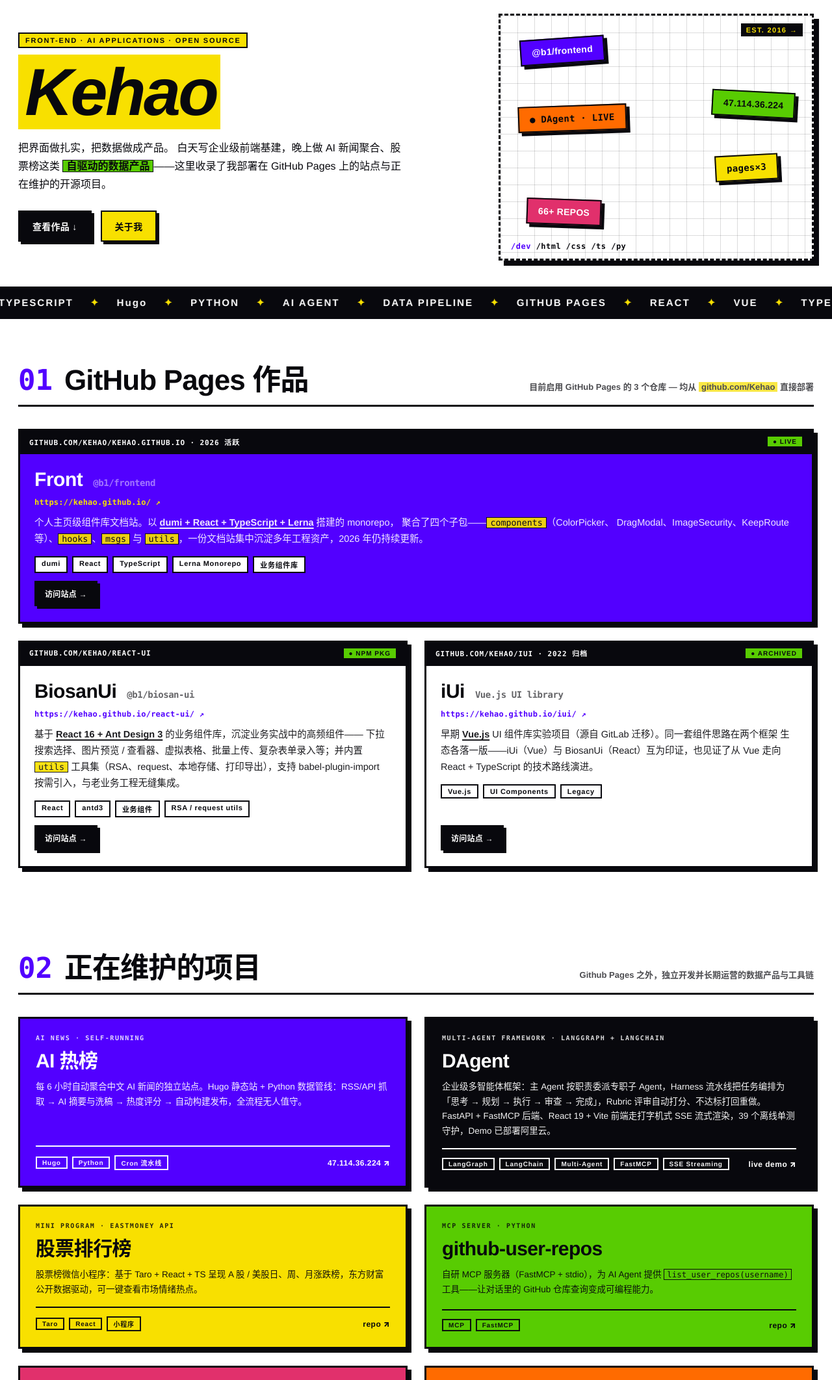
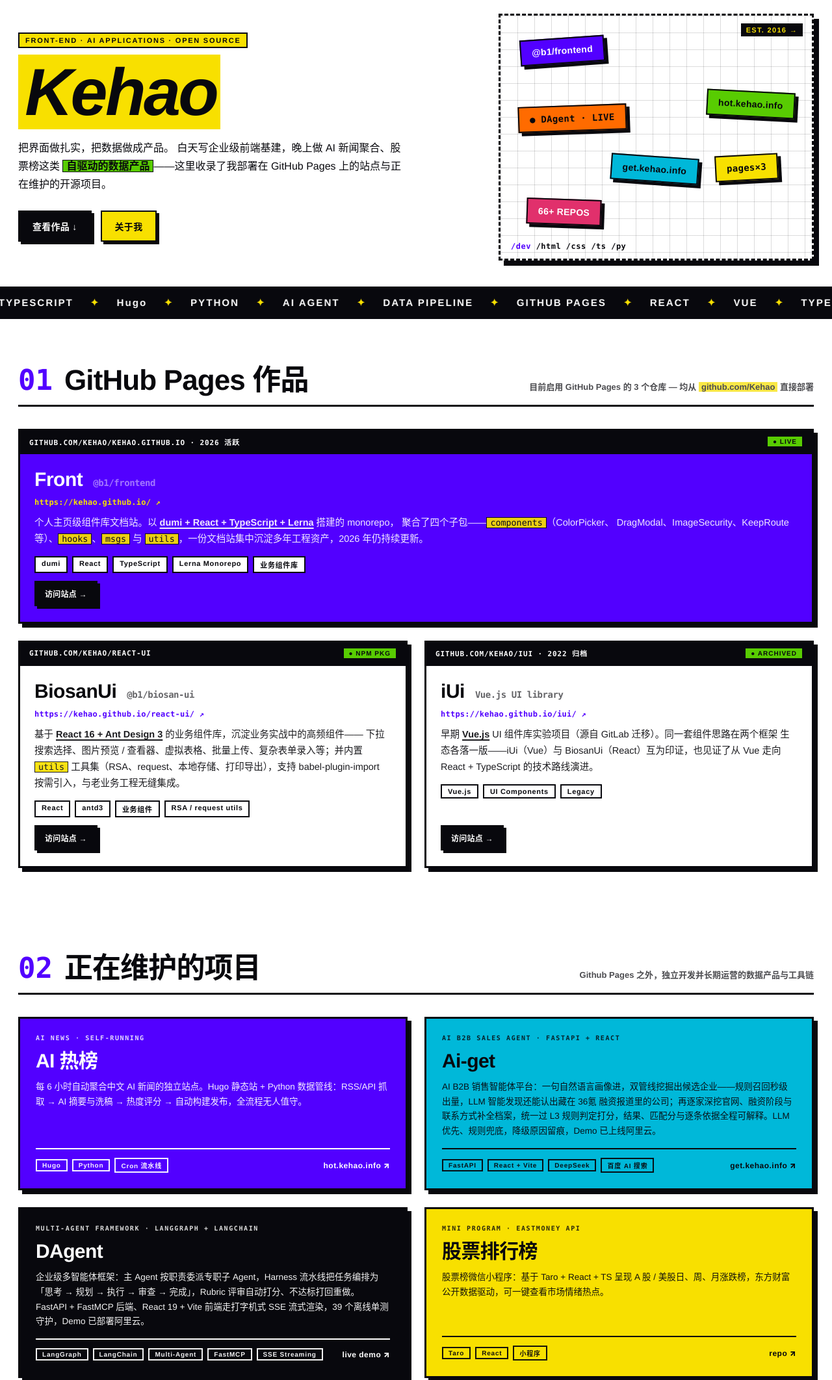
Before and after one commit to Kehao/resume, a plain HTML site: page index.html in a window 1280 px wide. Shown: the part 100-2224 px from the top of the page at 65% size. Drawn offline with Linux system fonts and the light colour scheme.

Commit message:
修改pr

```diff
--- a/css/style.css
+++ b/css/style.css
@@ -74,6 +74,8 @@
 .s-magenta{background:var(--magenta);color:#fff;bottom:52px;left:44px;transform:rotate(2deg);animation:float 6.2s .8s ease-in-out infinite}
 .s-yellow{background:var(--yellow);color:var(--ink);bottom:120px;right:52px;transform:rotate(-3deg);animation:float 5.3s 1.2s ease-in-out infinite}
 .s-orange{background:var(--orange);color:var(--ink);bottom:196px;left:30px;transform:rotate(-2deg);animation:float 5.8s .6s ease-in-out infinite}
+/* 贴纸板正中（Ai-get 线上站）：以百分比定位，窄屏也能保持居中 */
+.s-cyan{background:var(--cyan);color:var(--ink);top:64.3%;left:50.3%;transform:translate(-50%,-50%) rotate(4deg);animation:float 5.9s 1s ease-in-out infinite}
 @keyframes float{0%,100%{margin:0}50%{margin:-6px 0 0 -6px}}
 .tilt-tag{position:absolute;top:12px;right:14px;font-size:11px;font-weight:900;letter-spacing:.12em;background:var(--ink);color:var(--yellow);padding:4px 8px}
 .mono-line{position:absolute;bottom:12px;left:16px;font-family:var(--mono);font-size:12px;font-weight:700;letter-spacing:.04em;color:var(--ink)}
--- a/index.html
+++ b/index.html
@@ -48,10 +48,11 @@
 
   <aside class="hero-board rv" aria-hidden="true" data-page-node-id="c3fwG1fvJb5cottN3MtSVw">
     <div class="sticker s-violet" data-page-node-id="pTy3ZWCtyPKgg0Jn1Yz3Te">@b1/frontend</div>
-    <div class="sticker s-lime" data-page-node-id="c8ci4wCCK7nvkPPnAmojRT">47.114.36.224</div>
+    <div class="sticker s-lime" data-page-node-id="c8ci4wCCK7nvkPPnAmojRT">hot.kehao.info</div>
     <div class="sticker s-magenta" data-page-node-id="TODnzXlqnSTlCcQWkAiHFn">66+ REPOS</div>
     <div class="sticker s-yellow mono" data-page-node-id="N2XtAi1SV4J2wpZqsUpHDw">pages×3</div>
     <div class="sticker s-orange mono">● DAgent · LIVE</div>
+    <div class="sticker s-cyan">get.kehao.info</div>
     <div class="tilt-tag" data-page-node-id="t2hRjnaQnssL4AAizFQDzs">EST. 2016 →</div>
     <div class="mono-line" data-page-node-id="0sgjpkjyfCrFRfH5wQ9EFa"><b data-page-node-id="oh19mO2NCWXvTOMzU6NG3T">/dev</b> /html /css /ts /py</div>
   </aside>
@@ -154,14 +155,21 @@
 
     <div class="p-grid" data-page-node-id="eJNSaSBiABehofMHyATSKC">
 
-      <a class="p-card p-violet rv" href="http://47.114.36.224/" target="_blank" rel="noopener" data-page-node-id="LAoqXxA3H94yShgv0JbhWx">
+      <a class="p-card p-violet rv" href="https://hot.kehao.info" target="_blank" rel="noopener" data-page-node-id="LAoqXxA3H94yShgv0JbhWx">
         <span class="p-lab mono" data-page-node-id="UhXMWAawW2fX9IPVC0rfKO">AI NEWS · SELF-RUNNING</span>
         <h3 data-page-node-id="TrFwXMgAIVKGrHJt4xJvjg">AI 热榜</h3>
         <p data-page-node-id="8wDEEtKAFkXPlo3CYghz68">每 6 小时自动聚合中文 AI 新闻的独立站点。Hugo 静态站 + Python 数据管线：RSS/API 抓取 → AI 摘要与洗稿 → 热度评分 → 自动构建发布，全流程无人值守。</p>
-        <div class="p-foot" data-page-node-id="MjCYZJss1eypODDH30IoRM"><span class="p-tag" data-page-node-id="BAdgUVGdIRASkGHS7eB9li">Hugo</span><span class="p-tag" data-page-node-id="wWdWIRRLOh96rEF1dYXFCF">Python</span><span class="p-tag" data-page-node-id="EylTlJIy5HEJflukaemQZb">Cron 流水线</span><span class="p-go" data-page-node-id="ZJ6VT0HKeX8GDNAKaNhhXq">47.114.36.224 ↗</span></div>
+        <div class="p-foot" data-page-node-id="MjCYZJss1eypODDH30IoRM"><span class="p-tag" data-page-node-id="BAdgUVGdIRASkGHS7eB9li">Hugo</span><span class="p-tag" data-page-node-id="wWdWIRRLOh96rEF1dYXFCF">Python</span><span class="p-tag" data-page-node-id="EylTlJIy5HEJflukaemQZb">Cron 流水线</span><span class="p-go" data-page-node-id="ZJ6VT0HKeX8GDNAKaNhhXq">hot.kehao.info ↗</span></div>
       </a>
 
-      <a class="p-card p-ink rv" href="http://47.114.36.224:5173/" target="_blank" rel="noopener" data-page-node-id="nTJjPdbdQNxYrdfsexzRsu">
+      <a class="p-card p-cyan rv" href="https://get.kehao.info" target="_blank" rel="noopener">
+        <span class="p-lab mono">AI B2B SALES AGENT · FASTAPI + REACT</span>
+        <h3>Ai-get</h3>
+        <p>AI B2B 销售智能体平台：一句自然语言画像进，双管线挖掘出候选企业——规则召回秒级出量，LLM 智能发现还能认出藏在 36氪 融资报道里的公司；再逐家深挖官网、融资阶段与联系方式补全档案，统一过 L3 规则判定打分，结果、匹配分与逐条依据全程可解释。LLM 优先、规则兜底，降级原因留痕，Demo 已上线阿里云。</p>
+        <div class="p-foot"><span class="p-tag">FastAPI</span><span class="p-tag">React + Vite</span><span class="p-tag">DeepSeek</span><span class="p-tag">百度 AI 搜索</span><span class="p-go">get.kehao.info ↗</span></div>
+      </a>
+
+      <a class="p-card p-ink rv" href="https://agent.kehao.info" target="_blank" rel="noopener" data-page-node-id="nTJjPdbdQNxYrdfsexzRsu">
         <span class="p-lab mono" data-page-node-id="shIsU9mYNuq1ExEruCynfw">MULTI-AGENT FRAMEWORK · LANGGRAPH + LANGCHAIN</span>
         <h3 data-page-node-id="BjWvsbQiY5gvMz4qoXr4CT">DAgent</h3>
         <p data-page-node-id="Ogj1RpdNwQ75zQlYOslVaI">企业级多智能体框架：主 Agent 按职责委派专职子 Agent，Harness 流水线把任务编排为「思考 → 规划 → 执行 → 审查 → 完成」，Rubric 评审自动打分、不达标打回重做。FastAPI + FastMCP 后端、React 19 + Vite 前端走打字机式 SSE 流式渲染，39 个离线单测守护，Demo 已部署阿里云。</p>
@@ -253,7 +261,7 @@
         <ul class="a-links" data-page-node-id="xCthtaaAAZSYOMoiMOoJEI">
           <li data-page-node-id="mmYUp8C0o70ULqqSnxbw9M"><span class="mono" data-page-node-id="n1Yw9ZrfTYliGUIXo8z8uH">GitHub</span><a href="https://github.com/Kehao" target="_blank" rel="noopener" data-page-node-id="Iracgc8oXuXgDfoW3Psb9a">github.com/Kehao ↗</a></li>
           <li data-page-node-id="LVOosrovoSdzx1qAvmF31m"><span class="mono" data-page-node-id="uBteTgAoRDwmKifkC8TG7R">Email</span><a href="mailto:magnet388@126.com" data-page-node-id="8cADVMImDiKLzUvEEJqtVE">magnet388@126.com</a></li>
-          <li data-page-node-id="VIuEAlzrgxOZ2G20zYZU8l"><span class="mono" data-page-node-id="UEJzImRHGmniDN5TrFpiP2">Live Site</span><a href="http://47.114.36.224/" target="_blank" rel="noopener" data-page-node-id="dG8OrzYrrq3TmwSdMXJ8Hn">47.114.36.224 ↗</a></li>
+          <li data-page-node-id="VIuEAlzrgxOZ2G20zYZU8l"><span class="mono" data-page-node-id="UEJzImRHGmniDN5TrFpiP2">Live Site</span><a href="https://hot.kehao.info" target="_blank" rel="noopener" data-page-node-id="dG8OrzYrrq3TmwSdMXJ8Hn">hot.kehao.info ↗</a></li>
         </ul>
       </div>
     </div>
```
Also changed, not shown: 1 other file.
